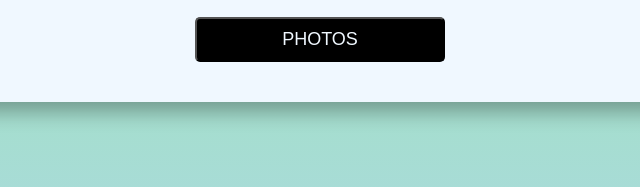
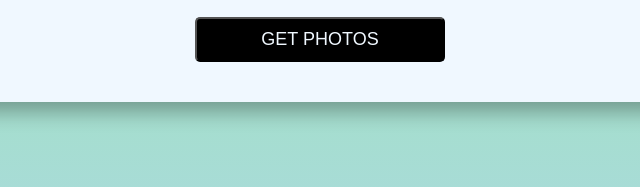
Before and after one commit to abhi9876543210/javascript-projects, a plain HTML site: page photo-gallery/index.html in a window 1280 px wide. Shown: the part 466-653 px from the top of the page, 320-960 px from the left. Drawn offline with Linux system fonts and the light colour scheme.

Commit message:
Revert name change

```diff
--- a/photo-gallery/index.html
+++ b/photo-gallery/index.html
@@ -20,7 +20,7 @@
         max="10"
       />
       <small class="errorMessage" id="errorMessage">Error Message</small>
-      <button class="btn" id="btn">Photos</button>
+      <button class="btn" id="btn">Get Photos</button>
       <div class="gallery" id="gallery">
         <img src="https://images.unsplash.com/photo-1426604966848-d7adac402bff?ixlib=rb-4.0.3&ixid=MnwxMjA3fDB8MHxwaG90by1wYWdlfHx8fGVufDB8fHx8&auto=format&fit=crop&w=870&q=80" alt="image">
         <img src="https://images.unsplash.com/photo-1426604966848-d7adac402bff?ixlib=rb-4.0.3&ixid=MnwxMjA3fDB8MHxwaG90by1wYWdlfHx8fGVufDB8fHx8&auto=format&fit=crop&w=870&q=80" alt="image">
```
